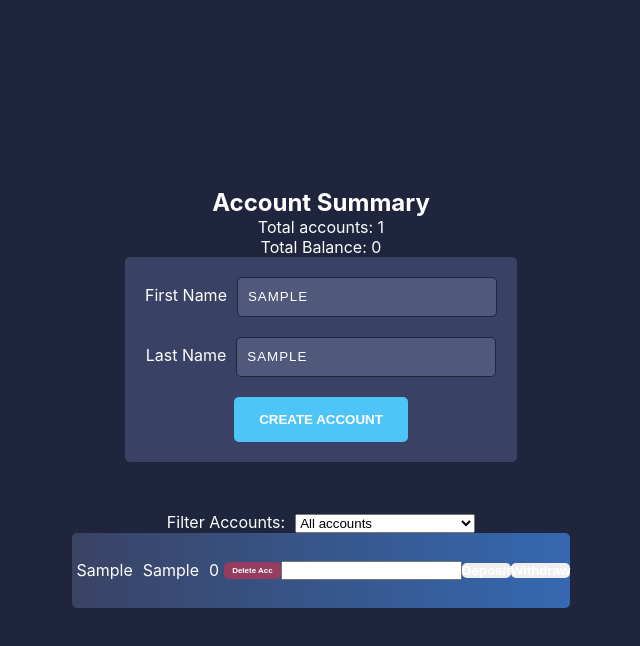
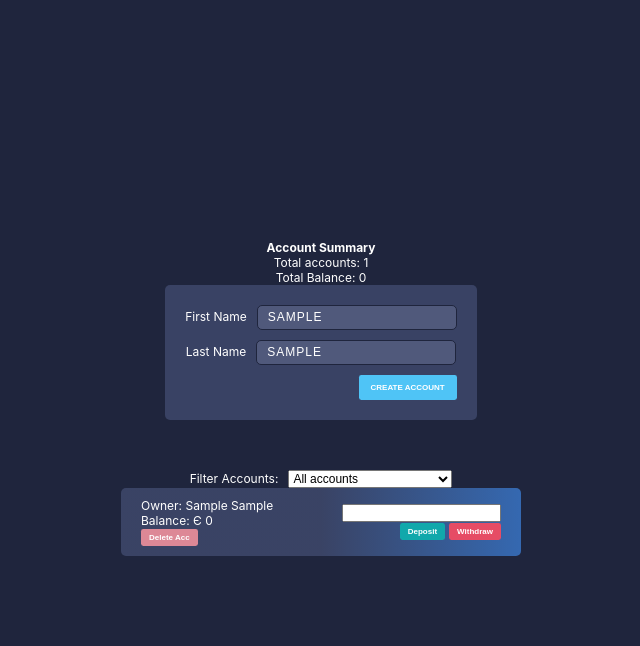
Before and after one commit to JurgitaE/bank-v1, a React (Create React App) app: page / in a window 1280 px wide. Both pictures are taken after typing "Sample", "Sample" into the empty fields and a click on the button "CREATE ACCOUNT". Shown: the top 646 px of the page, without its empty margins (319-959 px from the left). Built offline with nearby package versions, Linux system fonts and the light colour scheme.

Commit message:
styling: positioning

```diff
--- a/src/App.css
+++ b/src/App.css
@@ -43,6 +43,7 @@ body * {
     box-sizing: border-box;
     margin: 0;
     padding: 0;
+    font-size: 12px;
 }
 .App {
     text-align: center;
@@ -70,21 +71,20 @@ span {
 form {
     background: #394264;
     border-radius: 5px;
-    margin-bottom: 25px;
     padding: 20px;
     margin-bottom: 50px;
+    text-align: right;
 }
 
 form div {
     display: block;
     text-align: center;
-    margin-bottom: 20px;
+    margin-bottom: 10px;
 }
 
 input[type='text'] {
-    width: 260px;
-    height: 40px;
-    margin-top: 20px auto;
+    width: 200px;
+    height: 25px;
     padding-left: 10px;
     background: #50597b;
     color: #fff;
@@ -111,7 +111,7 @@ button {
     text-align: center;
     margin: 0 auto;
     border: none;
-    border-radius: 5px;
+    border-radius: 0.3em;
     transition: background 0.3s;
     text-decoration: none;
     color: #fff;
@@ -122,39 +122,82 @@ button:hover {
 }
 
 button.add {
+    font-size: 8px;
     background: #4fc4f6;
-    padding: 15px 25px;
+    padding: 1em 1.5em;
     text-transform: uppercase;
+    display: inline-block;
 }
 button.delete {
-    background-color: #cc324ba0;
+    background-color: hsl(350, 56%, 70%);
     font-size: 8px;
     padding: 0.5em 1em;
+    display: inline;
 }
 button.delete:hover {
-    background-color: #cc324b;
+    background-color: hsl(350, 56%, 50%);
 }
 
 button.add:hover {
     background: #35aadc;
 }
 
+button.deposit,
+button.withdraw {
+    font-size: 8px;
+    padding: 0.5em 1em;
+    display: inline;
+}
+.deposit {
+    background-color: #11a8ab;
+    margin-right: 0.5em;
+}
+.withdraw {
+    background: #e64c65;
+}
+
 /* Styling list items */
+.accounts {
+    max-width: 400px;
+}
 
-.accounts div {
+.accounts > * {
+    background: linear-gradient(90deg, hsl(227, 27%, 31%) 50%, hsl(215, 54%, 45%) 100%);
+}
+.accounts > div {
+    padding: 10px 20px;
+}
+.accounts > div {
     border-radius: 5px;
-    /* background: hsl(227, 27%, 31%); */
-    background: linear-gradient(90deg, hsl(227, 27%, 31%) 0%, hsl(215, 54%, 45%) 100%);
     display: flex;
     align-items: center;
     flex-wrap: wrap;
     margin-bottom: 5px;
-    height: 75px;
 }
 
 .accounts > :nth-child(2n) {
     background: linear-gradient(90deg, hsl(215, 54%, 45%) 0%, hsl(227, 27%, 31%) 100%);
 }
 .accounts p {
-    padding: 5px;
+    font-size: 12px;
+    text-align: left;
 }
+
+.info {
+    width: 50%;
+    text-align: left;
+    text-transform: capitalize;
+}
+.transfers {
+    width: 50%;
+    text-align: right;
+}
+.transfers button {
+    display: inline-block;
+}
+
+@media (min-width: 576px) {
+    .accounts {
+        width: 400px;
+    }
+}
--- a/src/Components/AccountList.jsx
+++ b/src/Components/AccountList.jsx
@@ -60,22 +60,35 @@ const AccountList = ({ accounts, setAccount }) => {
                     .filter(acc => (filter === 'empty' ? acc.sum === 0 : filter === 'positive' ? acc.sum > 0 : true))
                     .map(acc => (
                         <div key={acc.id}>
-                            <p>{acc.name}</p>
-                            <p>{acc.lastName}</p>
-                            <p>{acc.sum.toLocaleString(navigator.languages)}</p>
+                            <div className="info">
+                                <p>
+                                    Owner: {acc.name} {acc.lastName}
+                                </p>
+                                <p>Balance: Є {acc.sum.toLocaleString('lt')}</p>
                                 <button
                                     className="delete"
                                     onClick={() => deleteHandler(acc.id)}>
                                     Delete Acc
                                 </button>
+                            </div>
+                            <div className="transfers">
                                 <input
                                     type="number"
                                     id={acc.id}
                                     onChange={sumHandler}
                                     value={acc.value}
                                 />
-                            <button onClick={() => depositHandler(acc.id)}>Deposit</button>
-                            <button onClick={() => withdrawtHandler(acc.id)}>Withdraw</button>
+                                <button
+                                    className="deposit"
+                                    onClick={() => depositHandler(acc.id)}>
+                                    Deposit
+                                </button>
+                                <button
+                                    className="withdraw"
+                                    onClick={() => withdrawtHandler(acc.id)}>
+                                    Withdraw
+                                </button>
+                            </div>
                         </div>
                     ))}
             </section>
--- a/src/Components/AccountSymmary.jsx
+++ b/src/Components/AccountSymmary.jsx
@@ -4,7 +4,7 @@ const AccountSummary = ({ accountData }) => {
             <h2>Account Summary</h2>
             <div>
                 <p>Total accounts: {accountData.length}</p>
-                <p>Total Balance: {accountData.reduce((t, c) => t + c.sum, 0).toLocaleString(navigator.languages)}</p>
+                <p>Total Balance: {accountData.reduce((t, c) => t + c.sum, 0).toLocaleString('lt')}</p>
             </div>
         </div>
     );
```
Lines whose indentation alone changed are shown as unchanged.
